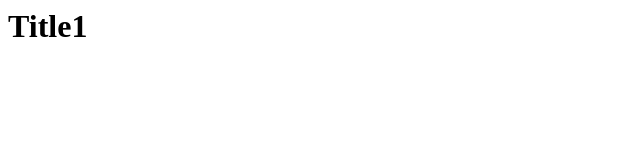
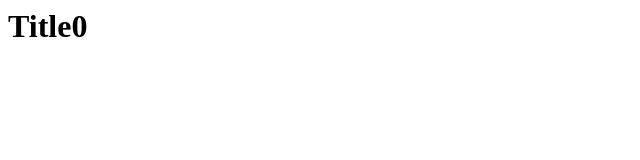
Before and after one commit to menezesr08/inbox, a plain HTML site: page index.html in a window 1280 px wide. Shown: the full height of the page, 0-640 px from the left. Drawn offline with Linux system fonts and the light colour scheme.

Commit message:
added 0 to title

```diff
--- a/index.html
+++ b/index.html
@@ -1,3 +1,3 @@
 <h1>
-  Title1
+  Title0
 </h1>
```
